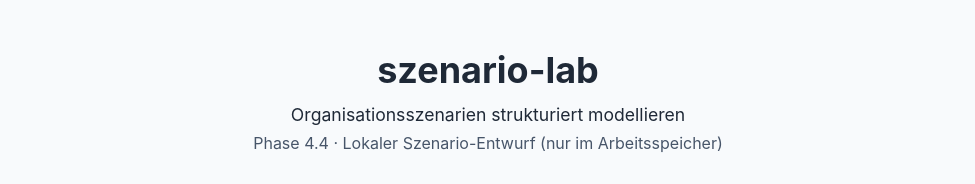
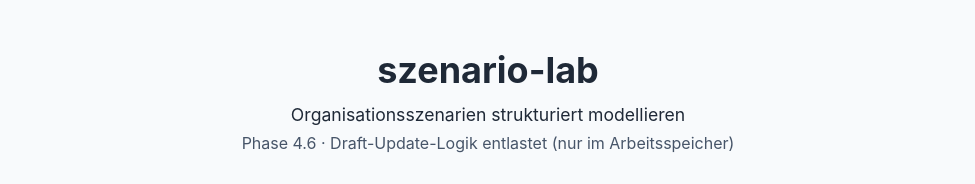
Before and after one commit to Mudler17/szenario-lab, a React (Vite) app: page / in a window 1280 px wide. Shown: the top 184 px of the page, without its empty margins (152-1127 px from the left). Built offline with nearby package versions, Linux system fonts and the light colour scheme.

Commit message:
chore(ui): update visible phase note

```diff
--- a/src/pages/HomePage.jsx
+++ b/src/pages/HomePage.jsx
@@ -37,7 +37,7 @@ function HomePage() {
       <section className="hero">
         <h1>szenario-lab</h1>
         <p className="subtitle">Organisationsszenarien strukturiert modellieren</p>
-        <p className="phase-note">Phase 4.4 · Lokaler Szenario-Entwurf (nur im Arbeitsspeicher)</p>
+        <p className="phase-note">Phase 4.6 · Draft-Update-Logik entlastet (nur im Arbeitsspeicher)</p>
       </section>
 
       <section className="placeholder-grid" aria-label="Module in Vorbereitung">
```
